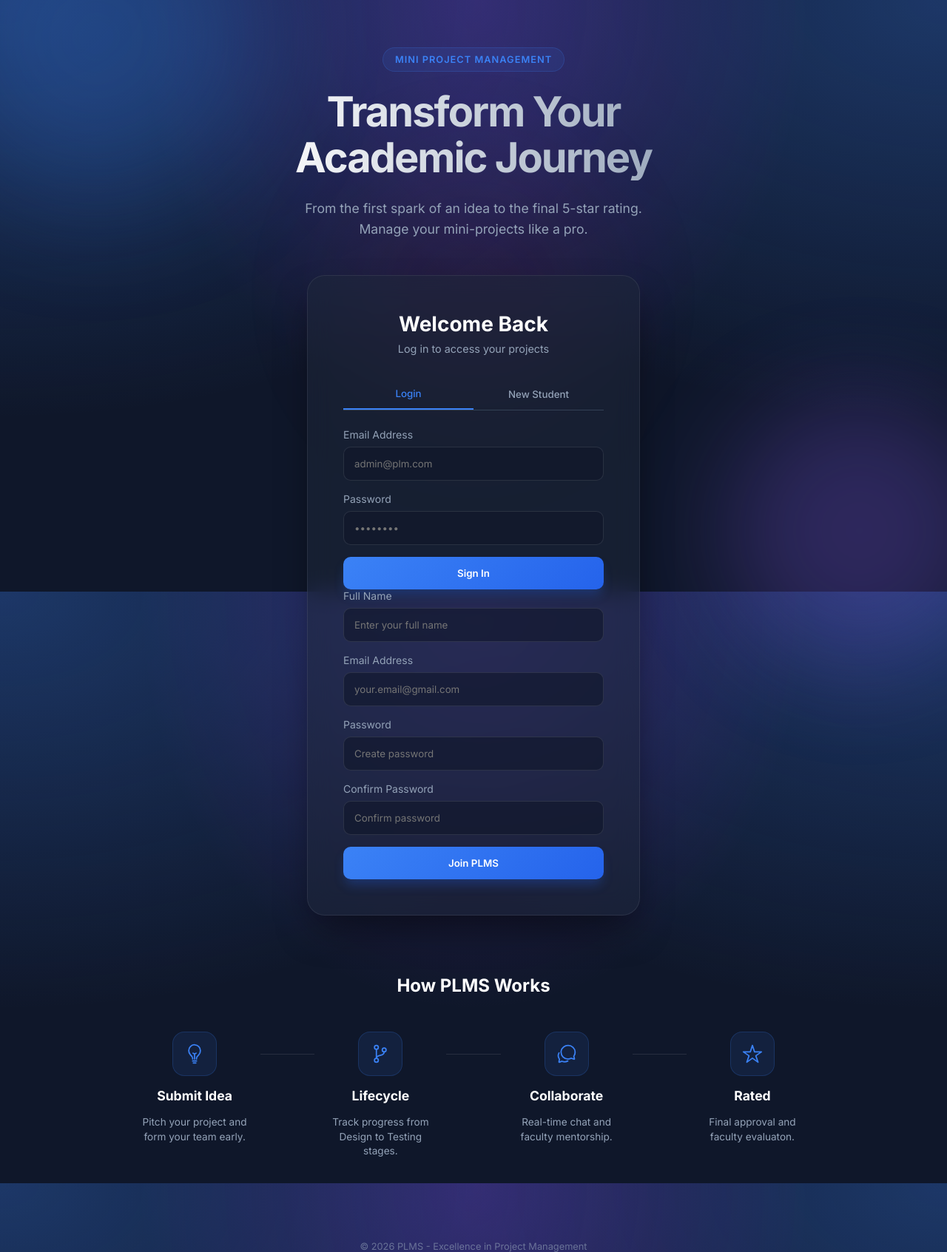
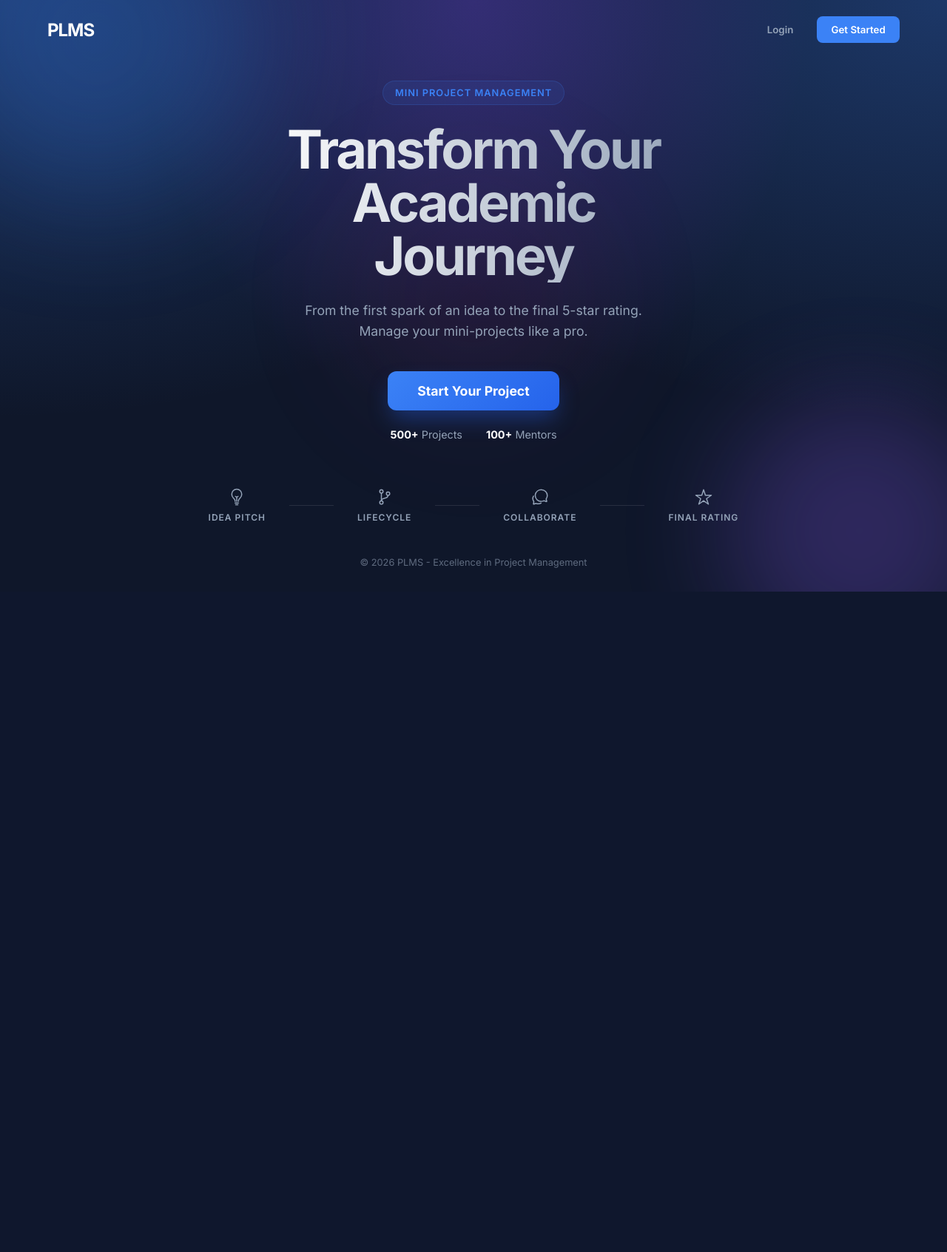
Before and after one commit to Adhavan2006/PLM, a Spring Boot app: page / in a window 1280 px wide. Shown: the whole page at 74% size. After the commit the page ends 800 px from the top, so only its background shows below. Run offline with Spring Boot 4, Linux system fonts and the light colour scheme; some of the project's set-up classes (security, data sources, template engines, error pages and the like) are left out, and stand-ins take their place.

Commit message:
Finalize modern one-page landing experience with auth modals and no-scroll layout

```diff
--- a/backend/src/main/resources/static/css/style.css
+++ b/backend/src/main/resources/static/css/style.css
@@ -45,9 +45,8 @@ body {
 /* Auth Pages */
 .login-body {
     display: flex;
-    justify-content: center;
-    align-items: flex-start;
-    min-height: 100vh;
+    flex-direction: column;
+    height: 100vh;
     width: 100vw;
     background-color: #0f172a;
     background-image:
@@ -56,20 +55,85 @@ body {
         radial-gradient(at 100% 0%, rgba(59, 130, 246, 0.3) 0, transparent 50%);
     background-attachment: fixed;
     position: relative;
-    overflow-x: hidden;
-    overflow-y: auto;
-    padding: 4rem 1rem;
+    overflow: hidden;
+    /* No scroll as requested */
+}
+
+/* Navbar */
+.navbar {
+    width: 100%;
+    height: 80px;
+    display: flex;
+    align-items: center;
+    padding: 0 4rem;
+    position: relative;
+    z-index: 10;
+}
+
+.nav-container {
+    width: 100%;
+    max-width: 1200px;
+    margin: 0 auto;
+    display: flex;
+    justify-content: space-between;
+    align-items: center;
+}
+
+.nav-brand {
+    font-size: 1.5rem;
+    font-weight: 800;
+    color: white;
+    letter-spacing: -1px;
+}
+
+.nav-actions {
+    display: flex;
+    gap: 2rem;
+    align-items: center;
+}
+
+.nav-link {
+    background: none;
+    border: none;
+    color: var(--text-secondary);
+    font-weight: 600;
+    cursor: pointer;
+    transition: color 0.3s;
+}
+
+.nav-link:hover {
+    color: white;
+}
+
+.btn-sm-accent {
+    padding: 0.6rem 1.2rem;
+    background: var(--accent);
+    color: white;
+    border: none;
+    border-radius: 8px;
+    font-weight: 600;
+    cursor: pointer;
+    transition: all 0.3s;
+}
+
+.btn-sm-accent:hover {
+    background: var(--accent-hover);
+    transform: translateY(-2px);
 }
 
 .login-page-wrapper {
+    flex: 1;
     width: 100%;
-    max-width: 900px;
+    max-width: 1000px;
+    margin: 0 auto;
     display: flex;
     flex-direction: column;
+    justify-content: center;
     align-items: center;
-    gap: 3rem;
+    gap: 4rem;
     position: relative;
     z-index: 1;
+    padding-bottom: 4rem;
 }
 
 .hero-section {
@@ -92,15 +156,52 @@ body {
 }
 
 .hero-section h1 {
-    font-size: 3.5rem;
+    font-size: 4.5rem;
     font-weight: 800;
     background: linear-gradient(to right, #ffffff, #94a3b8);
     -webkit-background-clip: text;
     background-clip: text;
     -webkit-text-fill-color: transparent;
     margin-bottom: 1.5rem;
-    line-height: 1.1;
-    letter-spacing: -2px;
+    line-height: 1;
+    letter-spacing: -3px;
+}
+
+.hero-cta {
+    margin-top: 2.5rem;
+    display: flex;
+    flex-direction: column;
+    align-items: center;
+    gap: 1.5rem;
+}
+
+.btn-primary-large {
+    padding: 1rem 2.5rem;
+    font-size: 1.1rem;
+    background: linear-gradient(135deg, #3b82f6 0%, #2563eb 100%);
+    color: white;
+    border: none;
+    border-radius: 12px;
+    font-weight: 700;
+    cursor: pointer;
+    transition: all 0.3s ease;
+    box-shadow: 0 15px 30px -5px rgba(37, 99, 235, 0.4);
+}
+
+.btn-primary-large:hover {
+    transform: translateY(-3px) scale(1.02);
+    box-shadow: 0 20px 40px -8px rgba(37, 99, 235, 0.5);
+}
+
+.hero-stats {
+    display: flex;
+    gap: 2rem;
+    color: var(--text-secondary);
+    font-size: 0.9rem;
+}
+
+.hero-stats b {
+    color: white;
 }
 
 .hero-section p {
@@ -203,16 +304,64 @@ body {
     margin-bottom: 2rem;
 }
 
-.login-header h2 {
-    font-size: 1.75rem;
-    font-weight: 700;
-    color: white;
-    margin-bottom: 0.5rem;
-}
-
 .login-header p {
     color: var(--text-secondary);
     font-size: 0.9rem;
+}
+
+/* Modals */
+.modal-overlay {
+    position: fixed;
+    top: 0;
+    left: 0;
+    width: 100%;
+    height: 100%;
+    background: rgba(0, 0, 0, 0.6);
+    display: none;
+    /* Hidden by default */
+    justify-content: center;
+    align-items: center;
+    z-index: 1000;
+    opacity: 0;
+    transition: opacity 0.3s ease;
+}
+
+.modal-overlay.active {
+    display: flex;
+    opacity: 1;
+}
+
+.modal-card {
+    background: #1e293b;
+    width: 100%;
+    max-width: 450px;
+    padding: 3rem;
+    border-radius: 24px;
+    position: relative;
+    border: 1px solid rgba(255, 255, 255, 0.1);
+    box-shadow: 0 25px 50px -12px rgba(0, 0, 0, 0.5);
+    transform: scale(0.9);
+    transition: transform 0.3s cubic-bezier(0.34, 1.56, 0.64, 1);
+}
+
+.modal-overlay.active .modal-card {
+    transform: scale(1);
+}
+
+.modal-close {
+    position: absolute;
+    top: 1.5rem;
+    right: 1.5rem;
+    background: none;
+    border: none;
+    color: var(--text-secondary);
+    font-size: 1.5rem;
+    cursor: pointer;
+    transition: color 0.3s;
+}
+
+.modal-close:hover {
+    color: white;
 }
 
 .tabs {
@@ -287,16 +436,68 @@ textarea:focus {
     filter: brightness(1.1);
 }
 
-.how-it-works {
-    width: 100%;
-    text-align: center;
-    margin-top: 2rem;
+.hidden {
+    display: none !important;
 }
 
-.how-it-works h3 {
+.message {
+    padding: 1rem;
+    border-radius: 8px;
+    margin-top: 1rem;
+    font-size: 0.9rem;
+    text-align: center;
+}
+
+.how-it-works-mini {
+    width: 100%;
+    max-width: 800px;
+}
+
+.mini-stepper {
+    display: flex;
+    justify-content: center;
+    align-items: center;
+    gap: 2rem;
+}
+
+.mini-step {
+    display: flex;
+    flex-direction: column;
+    align-items: center;
+    gap: 0.5rem;
+    color: var(--text-secondary);
+    transition: all 0.3s;
+}
+
+.mini-step ion-icon {
     font-size: 1.5rem;
-    color: white;
-    margin-bottom: 3rem;
+}
+
+.mini-step span {
+    font-size: 0.75rem;
+    font-weight: 600;
+    text-transform: uppercase;
+    letter-spacing: 1px;
+}
+
+.mini-step:hover {
+    color: var(--accent);
+    transform: translateY(-2px);
+}
+
+.mini-line {
+    flex: 1;
+    max-width: 60px;
+    height: 1px;
+    background: rgba(255, 255, 255, 0.1);
+}
+
+.login-footer {
+    position: absolute;
+    bottom: 2rem;
+    color: var(--text-secondary);
+    font-size: 0.8rem;
+    opacity: 0.6;
 }
 
 .stepper {
--- a/backend/src/main/resources/static/index.html
+++ b/backend/src/main/resources/static/index.html
@@ -5,7 +5,7 @@
     <meta charset="UTF-8">
     <meta name="viewport" content="width=device-width, initial-scale=1.0">
     <title>PLMS - Login</title>
-    <link rel="stylesheet" href="css/style.css?v=3">
+    <link rel="stylesheet" href="css/style.css?v=5">
     <link href="https://fonts.googleapis.com/css2?family=Inter:wght@400;500;600;700&display=swap" rel="stylesheet">
 </head>
 
@@ -15,19 +15,72 @@
         <div class="blob blob-2"></div>
         <div class="blob blob-3"></div>
     </div>
+    <nav class="navbar">
+        <div class="nav-container">
+            <div class="nav-brand">PLMS</div>
+            <div class="nav-actions">
+                <button class="nav-link" onclick="openAuthModal('login')">Login</button>
+                <button class="btn-sm-accent" onclick="openAuthModal('register')">Get Started</button>
+            </div>
+        </div>
+    </nav>
+
     <div class="login-page-wrapper">
         <header class="hero-section">
             <div class="hero-badge">Mini Project Management</div>
-            <h1>Transform Your Academic Journey</h1>
+            <h1>Transform Your <br>Academic Journey</h1>
             <p>From the first spark of an idea to the final 5-star rating. <br> Manage your mini-projects like a pro.
             </p>
+
+            <div class="hero-cta">
+                <button class="btn-primary-large" onclick="openAuthModal('register')">Start Your Project</button>
+                <div class="hero-stats">
+                    <span><b>500+</b> Projects</span>
+                    <span><b>100+</b> Mentors</span>
+                </div>
+            </div>
         </header>
 
-        <div class="login-container">
-            <div class="login-card">
+        <section class="how-it-works-mini">
+            <div class="mini-stepper">
+                <div class="mini-step">
+                    <ion-icon name="bulb-outline"></ion-icon>
+                    <span>Idea Pitch</span>
+                </div>
+                <div class="mini-line"></div>
+                <div class="mini-step">
+                    <ion-icon name="git-branch-outline"></ion-icon>
+                    <span>Lifecycle</span>
+                </div>
+                <div class="mini-line"></div>
+                <div class="mini-step">
+                    <ion-icon name="chatbubbles-outline"></ion-icon>
+                    <span>Collaborate</span>
+                </div>
+                <div class="mini-line"></div>
+                <div class="mini-step">
+                    <ion-icon name="star-outline"></ion-icon>
+                    <span>Final Rating</span>
+                </div>
+            </div>
+        </section>
+
+        <footer class="login-footer">
+            &copy; 2026 PLMS - Excellence in Project Management
+        </footer>
+    </div>
+
+    <!-- Auth Modal -->
+    <div id="authModal" class="modal-overlay">
+        <div class="modal-card">
+            <button class="modal-close" onclick="closeAuthModal()">
+                <ion-icon name="close-outline"></ion-icon>
+            </button>
+
+            <div class="login-card-inner">
                 <div class="login-header">
-                    <h2>Welcome Back</h2>
-                    <p>Log in to access your projects</p>
+                    <h2 id="modalTitle">Welcome Back</h2>
+                    <p id="modalSubtitle">Log in to your workspace</p>
                 </div>
 
                 <div class="tabs">
@@ -70,39 +123,6 @@
                 <div id="authMessage" class="message"></div>
             </div>
         </div>
-
-        <section class="how-it-works">
-            <h3>How PLMS Works</h3>
-            <div class="stepper">
-                <div class="step">
-                    <div class="step-icon"><ion-icon name="bulb-outline"></ion-icon></div>
-                    <h4>Submit Idea</h4>
-                    <p>Pitch your project and form your team early.</p>
-                </div>
-                <div class="step-line"></div>
-                <div class="step">
-                    <div class="step-icon"><ion-icon name="git-branch-outline"></ion-icon></div>
-                    <h4>Lifecycle</h4>
-                    <p>Track progress from Design to Testing stages.</p>
-                </div>
-                <div class="step-line"></div>
-                <div class="step">
-                    <div class="step-icon"><ion-icon name="chatbubbles-outline"></ion-icon></div>
-                    <h4>Collaborate</h4>
-                    <p>Real-time chat and faculty mentorship.</p>
-                </div>
-                <div class="step-line"></div>
-                <div class="step">
-                    <div class="step-icon"><ion-icon name="star-outline"></ion-icon></div>
-                    <h4>Rated</h4>
-                    <p>Final approval and faculty evaluaton.</p>
-                </div>
-            </div>
-        </section>
-
-        <footer class="login-footer">
-            &copy; 2026 PLMS - Excellence in Project Management
-        </footer>
     </div>
 
     <script type="module" src="https://unpkg.com/ionicons@7.1.0/dist/ionicons/ionicons.esm.js"></script>
--- a/backend/src/main/resources/static/js/auth.js
+++ b/backend/src/main/resources/static/js/auth.js
@@ -1,15 +1,41 @@
 const API_URL = 'http://localhost:8080/api/auth';
+
+function openAuthModal(tab) {
+    const modal = document.getElementById('authModal');
+    modal.classList.add('active');
+    switchTab(tab);
+}
+
+function closeAuthModal() {
+    const modal = document.getElementById('authModal');
+    modal.classList.remove('active');
+}
+
+// Close modal when clicking outside
+window.onclick = function (event) {
+    const modal = document.getElementById('authModal');
+    if (event.target == modal) {
+        closeAuthModal();
+    }
+}
 
 function switchTab(tab) {
     document.querySelectorAll('.tab-btn').forEach(btn => btn.classList.remove('active'));
+    const title = document.getElementById('modalTitle');
+    const subtitle = document.getElementById('modalSubtitle');
+
     if (tab === 'login') {
         document.getElementById('tabLogin').classList.add('active');
         document.getElementById('loginForm').classList.remove('hidden');
         document.getElementById('registerForm').classList.add('hidden');
+        title.textContent = 'Welcome Back';
+        subtitle.textContent = 'Log in to your workspace';
     } else {
         document.getElementById('tabRegister').classList.add('active');
         document.getElementById('loginForm').classList.add('hidden');
         document.getElementById('registerForm').classList.remove('hidden');
+        title.textContent = 'Join PLMS';
+        subtitle.textContent = 'Start your academic journey today';
     }
 }
 
```
